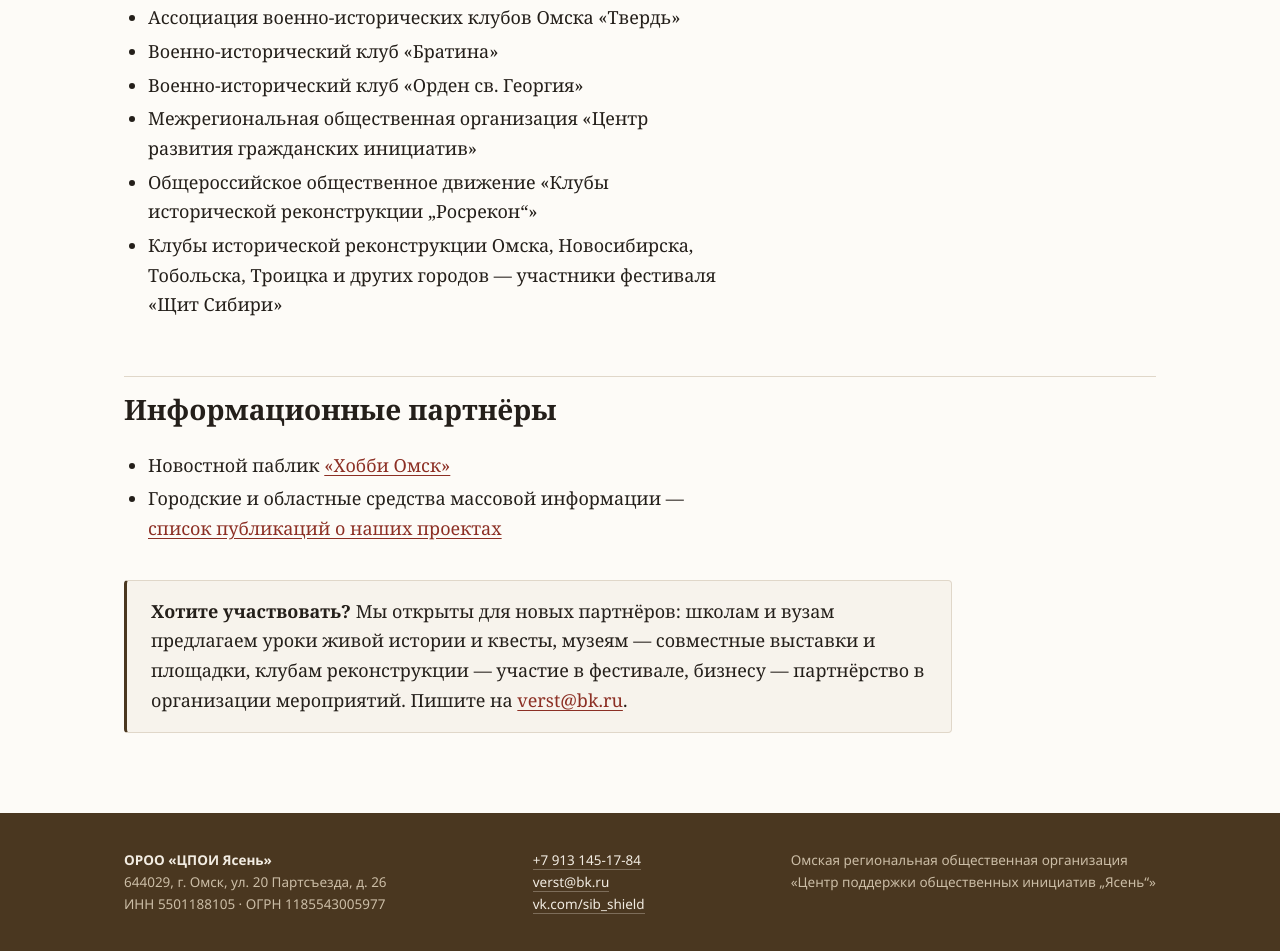
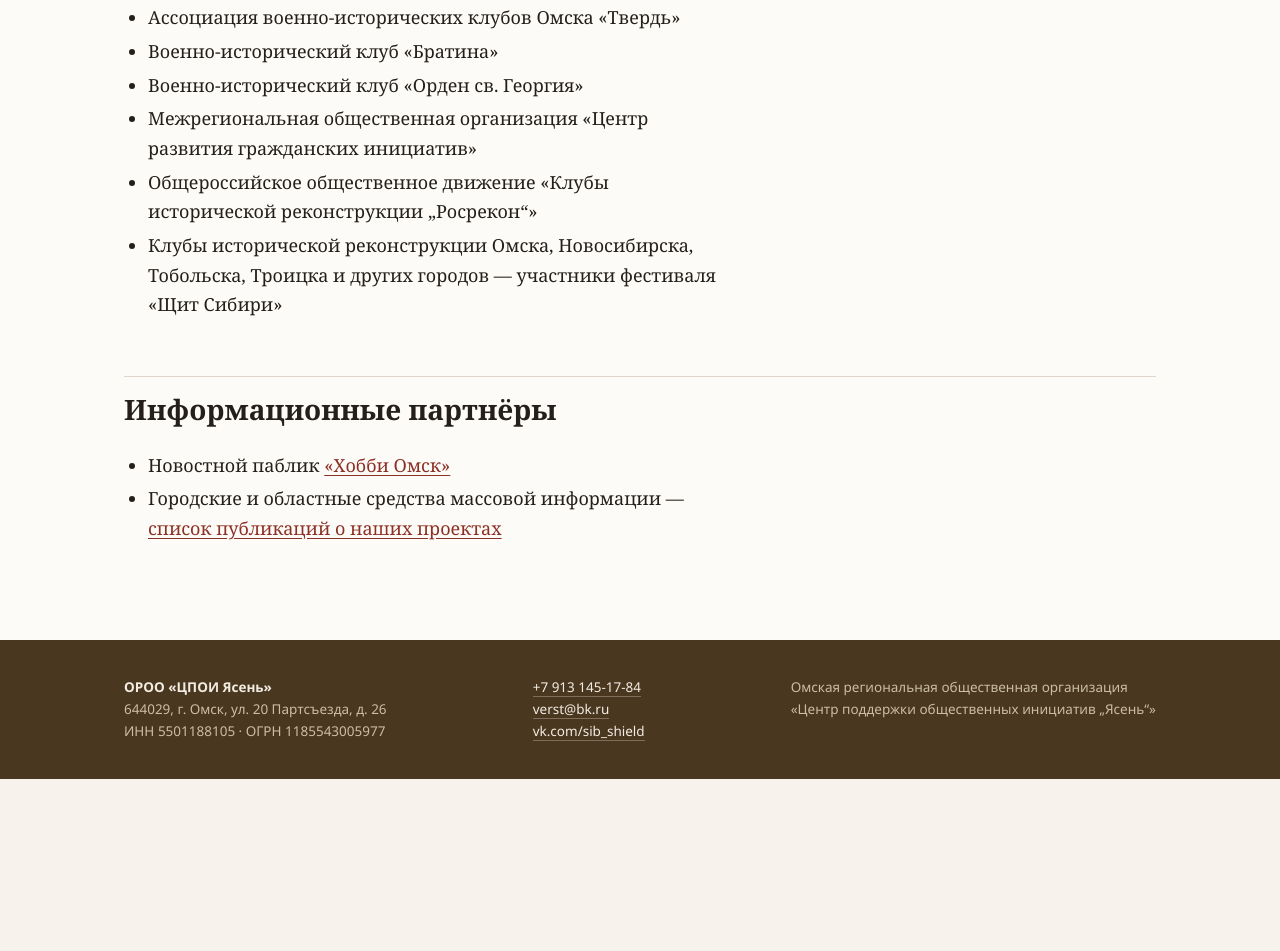
Before and after one commit to raspopovaleksey55/jasen_2, a plain HTML site: page partnery.html in a window 1280 px wide. Shown: the part 1317-2268 px from the top of the page. After the commit the page ends 2096 px from the top, so only its background shows below. Drawn offline with Linux system fonts and the light colour scheme.

Commit message:
Убран блок «Хотите участвовать?» со страницы «Партнёры» по решению Алексея

```diff
--- a/partnery.html
+++ b/partnery.html
@@ -91,10 +91,6 @@
       <li>Городские и областные средства массовой информации — <a href="pressa.html">список публикаций о наших проектах</a></li>
     </ul>
 
-    <div class="note">
-      <b>Хотите участвовать?</b> Мы открыты для новых партнёров: школам и вузам предлагаем уроки живой истории и квесты, музеям — совместные выставки и площадки, клубам реконструкции — участие в фестивале, бизнесу — партнёрство в организации мероприятий. Пишите на <a href="mailto:verst@bk.ru">verst@bk.ru</a>.
-    </div>
-
   </div>
 </main>
 
```
